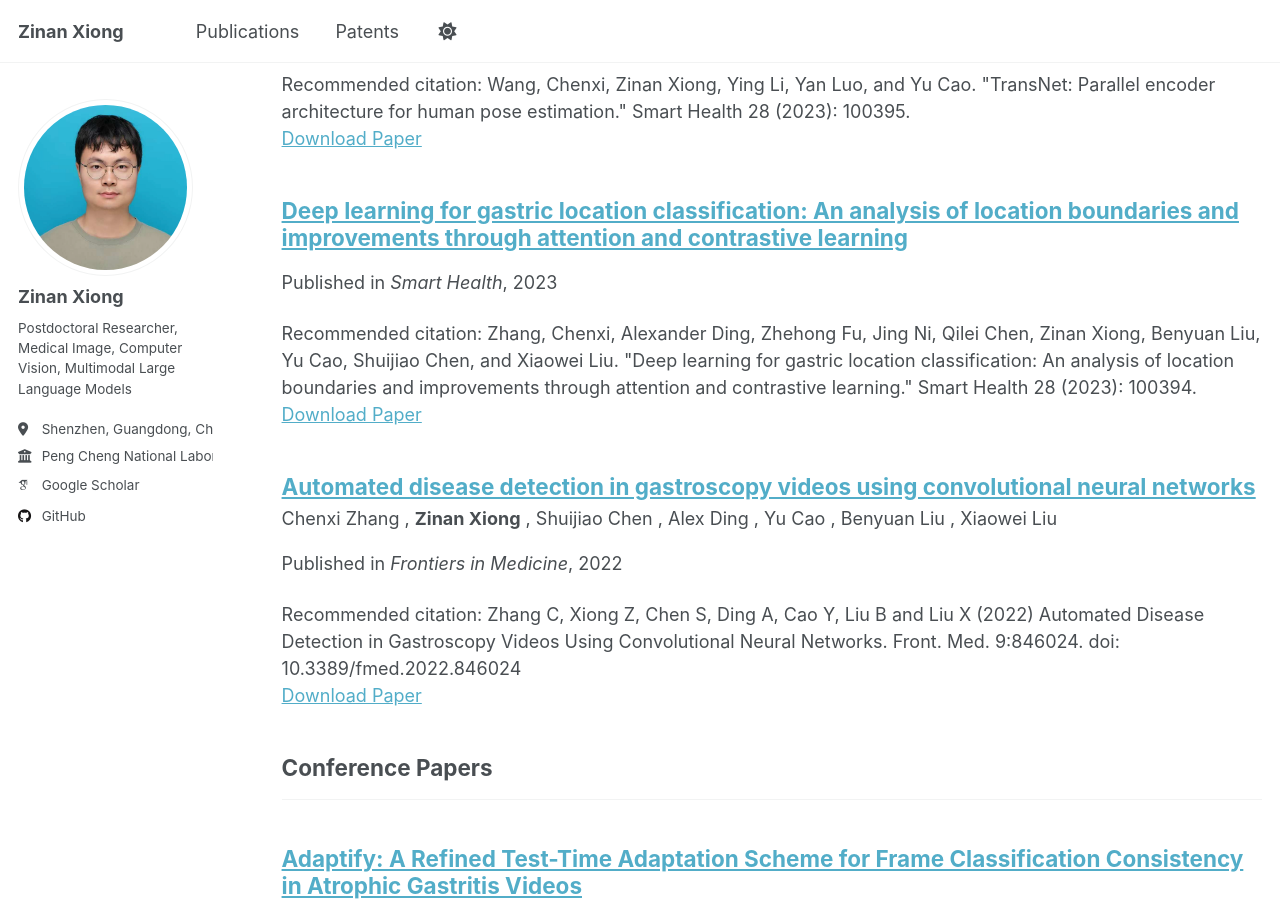
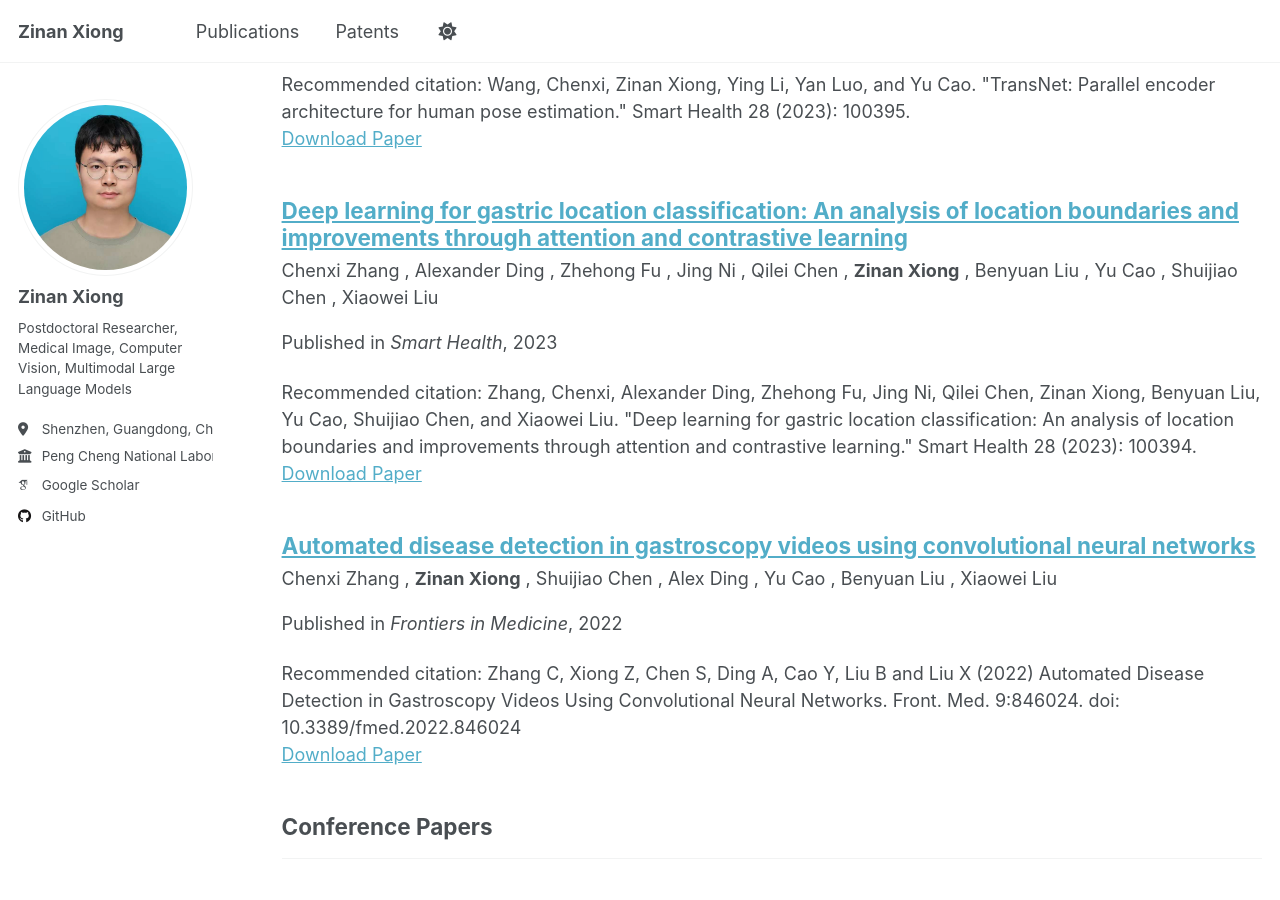
Before and after one commit to ttppss/zinanxiong, a Jekyll site: the page built from _pages/publications.html, in a window 1280 px wide and 900 px high, scrolled down 852 px. Built offline with Jekyll 4.4.1, drawn with Linux system fonts in a browser that asks for light colours; some web fonts are replaced; a script that is not in the unit is left out.

Commit message:
Update 2010-10-01-paper-title-number-2.md

```diff
--- a/_publications/2010-10-01-paper-title-number-2.md
+++ b/_publications/2010-10-01-paper-title-number-2.md
@@ -1,5 +1,6 @@
 ---
 title: "Deep learning for gastric location classification: An analysis of location boundaries and improvements through attention and contrastive learning"
+authors: ["Chenxi Zhang", "Alexander Ding", "Zhehong Fu", "Jing Ni", "Qilei Chen", "Zinan Xiong", "Benyuan Liu", "Yu Cao", "Shuijiao Chen", "Xiaowei Liu"]
 collection: publications
 category: manuscripts
 permalink: /publication/2010-10-01-paper-title-number-2
```
